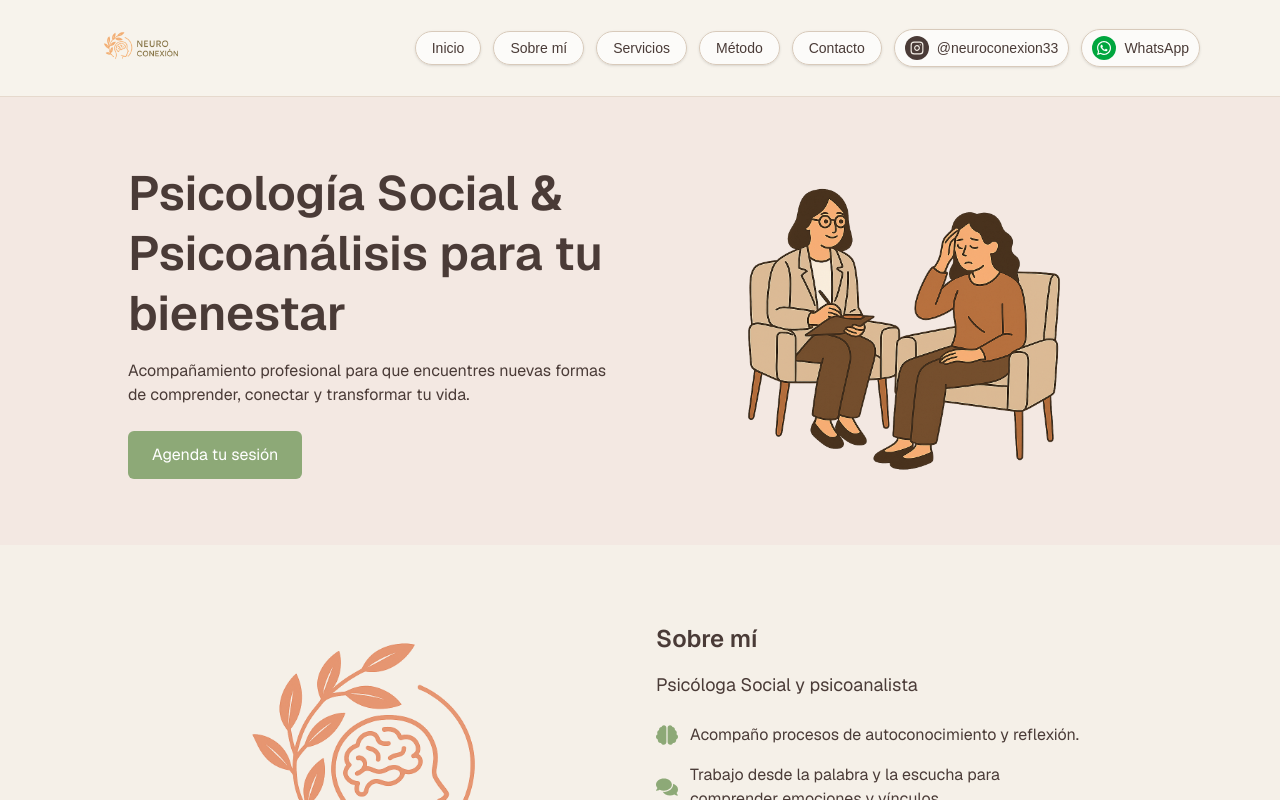
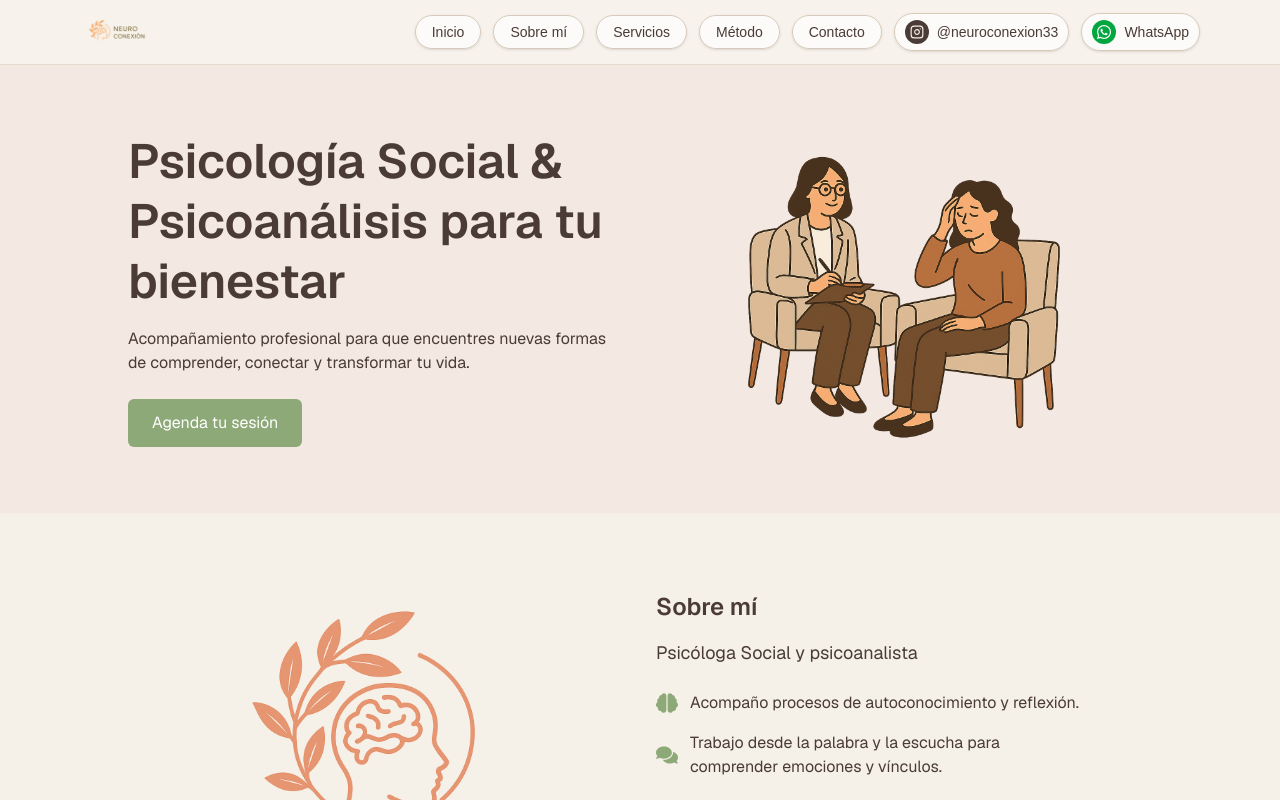
Before and after one commit to nicolasBakanowski/neuroconexion, a Next.js app: page / in a window 1280 px wide. Shown: the top 800 px of the page. Built offline with nearby package versions, Linux system fonts and the light colour scheme.

Commit message:
Increase navbar logo size without altering bar

```diff
--- a/src/components/Navbar.tsx
+++ b/src/components/Navbar.tsx
@@ -23,9 +23,10 @@ export default function Navbar() {
             <Image
               src="/logonav.png"
               alt="Neuro Conexión"
-              width={120}
-              height={450}
+              width={300}
+              height={200}
               priority
+              className="h-12 w-auto scale-125"
             />
           </Link>
 
```
